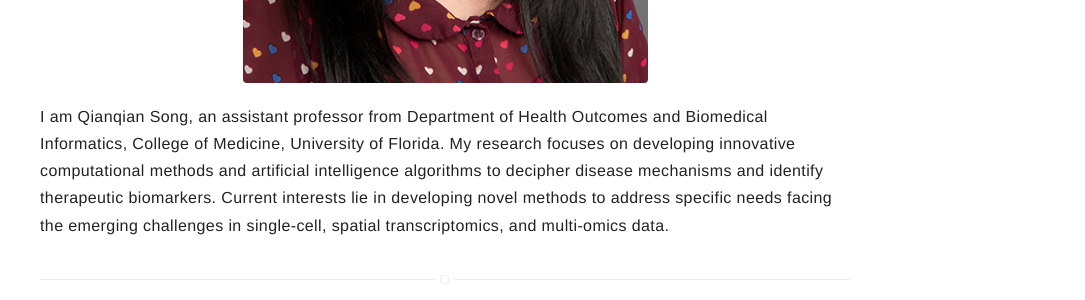
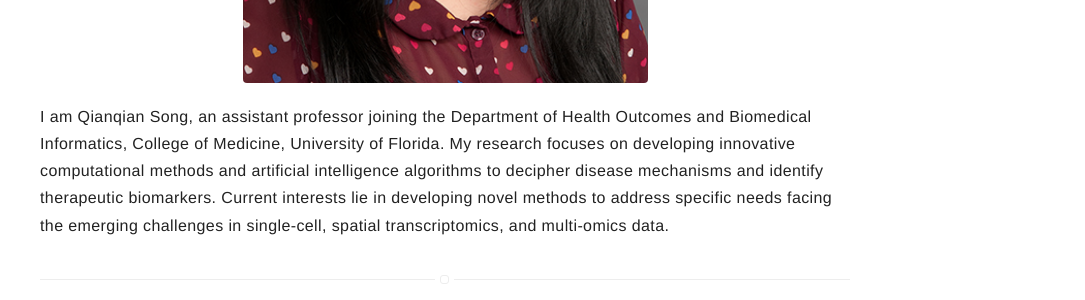
Before and after one commit to QSong-github/SongLab, a Jekyll site: the page built from pages/about.md, in a window 1280 px wide. Shown: the part 663-963 px from the top of the page, without its empty margins (195-1280 px from the left). Built offline with Jekyll 4.4.1, drawn with Linux system fonts in a browser that asks for light colours.

Commit message:
Update about.md

```diff
--- a/pages/about.md
+++ b/pages/about.md
@@ -5,4 +5,4 @@ layout: page
 # Hello!
 ![Profile Image]({{ site.url }}/{{ site.picture }})
 
-I am Qianqian Song, an assistant professor from Department of Health Outcomes and Biomedical Informatics, College of Medicine, University of Florida. My research focuses on developing innovative computational methods and artificial intelligence algorithms to decipher disease mechanisms and identify therapeutic biomarkers. Current interests lie in developing novel methods to address specific needs facing the emerging challenges in single-cell, spatial transcriptomics, and multi-omics data.
+I am Qianqian Song, an assistant professor joining the Department of Health Outcomes and Biomedical Informatics, College of Medicine, University of Florida. My research focuses on developing innovative computational methods and artificial intelligence algorithms to decipher disease mechanisms and identify therapeutic biomarkers. Current interests lie in developing novel methods to address specific needs facing the emerging challenges in single-cell, spatial transcriptomics, and multi-omics data.
```
